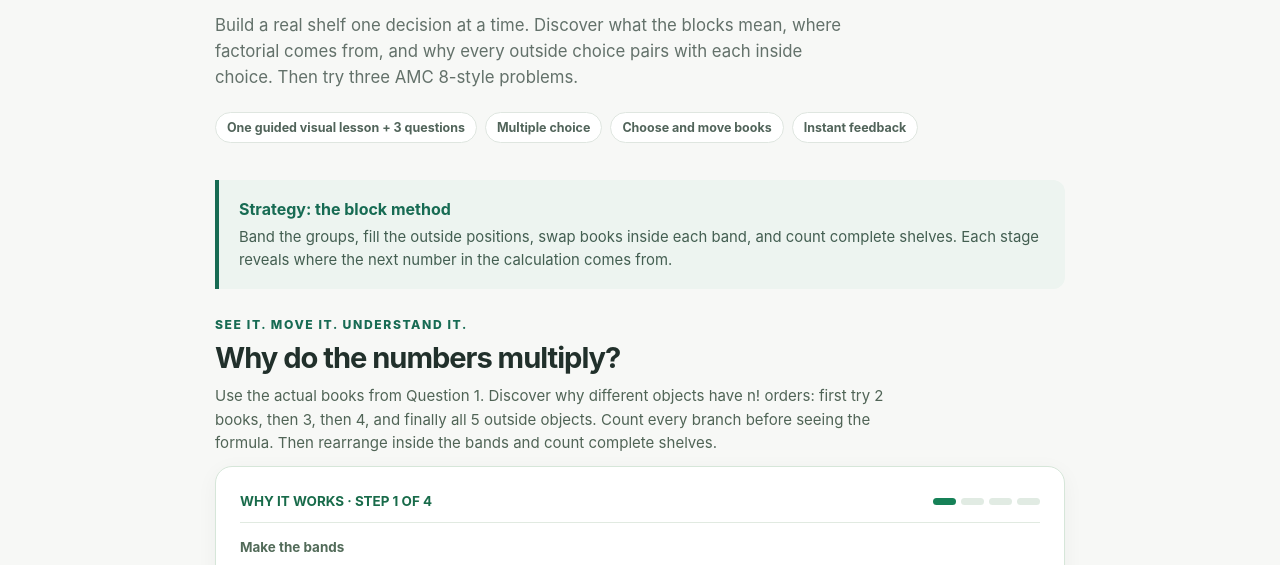
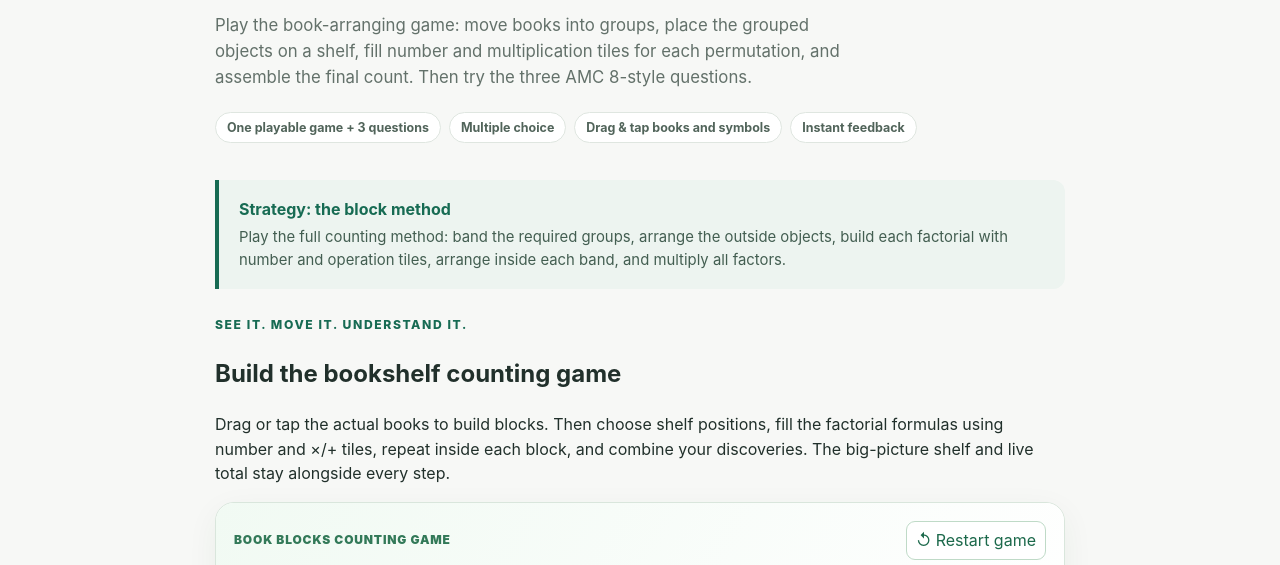
Before and after one commit to cghuisunshine/test, a plain HTML site: page amc8-book-arrangement-practice.html in a window 1280 px wide. Shown: the part 206-771 px from the top of the page. Drawn offline with Linux system fonts and the light colour scheme.

Commit message:
Publish interactive book grouping and factorial game while retaining original quiz

```diff
--- a/amc8-book-arrangement-practice.html
+++ b/amc8-book-arrangement-practice.html
@@ -4,7 +4,7 @@
   <meta charset="UTF-8">
   <meta name="viewport" content="width=device-width, initial-scale=1">
   <meta name="theme-color" content="#f7f8f6">
-  <meta name="description" content="Visual AMC 8 book arrangements: move a book block, see all factorial branches, count complete shelf combinations, then practice three questions.">
+  <meta name="description" content="Play an interactive AMC 8 counting game: group books by dragging or tapping, build permutations with number and operator tiles, and track each factor on the whole shelf.">
   <title>Book Arrangement Practice | AMC 8 Combinatorics</title>
   <style>
     :root {
@@ -96,7 +96,7 @@
       * { scroll-behavior: auto !important; transition: none !important; }
     }
   </style>
-  <link rel="stylesheet" href="amc8-book-concepts.css?v=4">
+  <link rel="stylesheet" href="amc8-book-game.css?v=1">
 </head>
 <body>
   <header class="topbar">
@@ -110,26 +110,26 @@
     <section class="hero">
       <div class="eyebrow">AMC 8 &middot; Mini practice set</div>
       <h1>Keeping Books Together</h1>
-      <p class="intro">Build a real shelf one decision at a time. Discover what the blocks mean, where factorial comes from, and why every outside choice pairs with each inside choice. Then try three AMC 8-style problems.</p>
+      <p class="intro">Play the book-arranging game: move books into groups, place the grouped objects on a shelf, fill number and multiplication tiles for each permutation, and assemble the final count. Then try the three AMC 8-style questions.</p>
       <div class="chips" aria-label="Practice details">
-        <span class="chip">One guided visual lesson + 3 questions</span>
+        <span class="chip">One playable game + 3 questions</span>
         <span class="chip">Multiple choice</span>
-        <span class="chip">Choose and move books</span>
+        <span class="chip">Drag &amp; tap books and symbols</span>
         <span class="chip">Instant feedback</span>
       </div>
     </section>
 
     <aside class="strategy">
       <strong>Strategy: the block method</strong>
-      <p>Band the groups, fill the outside positions, swap books inside each band, and count complete shelves. Each stage reveals where the next number in the calculation comes from.</p>
+      <p>Play the full counting method: band the required groups, arrange the outside objects, build each factorial with number and operation tiles, arrange inside each band, and multiply all factors.</p>
     </aside>
 
 
 
     <section class="why-lab" id="why-counting" aria-labelledby="why-title">
       <div class="eyebrow">See it. Move it. Understand it.</div>
-      <h2 id="why-title">Why do the numbers multiply?</h2>
-      <p class="why-sub">Use the actual books from Question 1. Discover why different objects have n! orders: first try 2 books, then 3, then 4, and finally all 5 outside objects. Count every branch before seeing the formula. Then rearrange inside the bands and count complete shelves.</p>
+      <h2 id="why-title">Build the bookshelf counting game</h2>
+      <p class="why-sub">Drag or tap the actual books to build blocks. Then choose shelf positions, fill the factorial formulas using number and ×/+ tiles, repeat inside each block, and combine your discoveries. The big-picture shelf and live total stay alongside every step.</p>
       <div id="why-tutor" aria-label="Build a book arrangement step by step"></div>
     </section>
 
@@ -164,7 +164,7 @@
       </div>
       <p class="feedback" role="status" aria-live="polite" hidden></p>
       <details class="solution" hidden>
-        <summary>Understand the solution</summary>
+        <summary>Play the solution game</summary>
         <ol class="steps">
           <li>Make one French block (FFF) and one Italian block (II).</li>
           <li>These two blocks and the 3 different Japanese books give <strong>5 objects</strong>, which can be arranged in <strong>5! = 120</strong> ways.</li>
@@ -196,7 +196,7 @@
       </div>
       <p class="feedback" role="status" aria-live="polite" hidden></p>
       <details class="solution" hidden>
-        <summary>Understand the solution</summary>
+        <summary>Play the solution game</summary>
         <ol class="steps">
           <li>Group the science books into (SS) and the novels into (NNNNN).</li>
           <li>The 2 groups plus the 3 different history books form <strong>5 objects</strong>: arrange them in <strong>5! = 120</strong> ways.</li>
@@ -228,7 +228,7 @@
       </div>
       <p class="feedback" role="status" aria-live="polite" hidden></p>
       <details class="solution" hidden>
-        <summary>Understand the solution</summary>
+        <summary>Play the solution game</summary>
         <ol class="steps">
           <li>Make three blocks: (MMM), (PPP), and (CCCC).</li>
           <li>Arrange these <strong>3 blocks</strong> in <strong>3! = 6</strong> ways.</li>
@@ -319,6 +319,6 @@
     }());
   </script>
 
-  <script defer src="amc8-book-concepts.js?v=4"></script>
+  <script defer src="amc8-book-game.js?v=1"></script>
 </body>
 </html>
```
